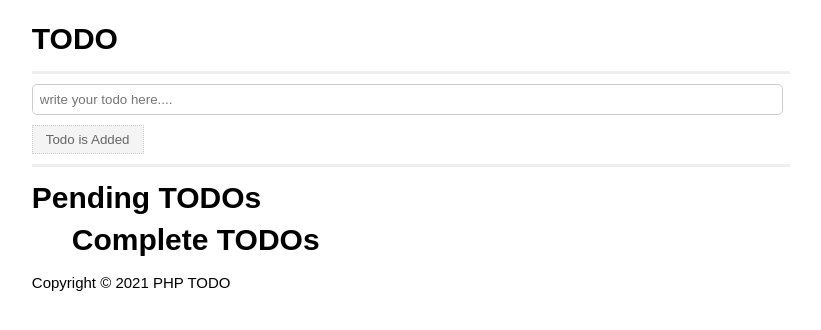
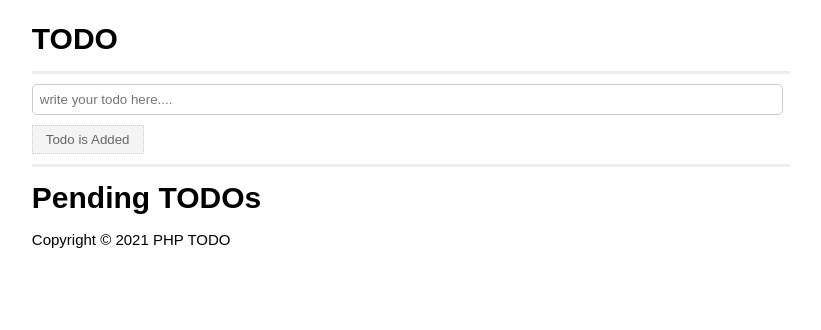
Before and after one commit to waleedrehman31/PHP-mini-projects, a PHP site: page / in a window 1280 px wide. Shown: the top 330 px of the page, without its empty margins (229-1050 px from the left). Run offline with PHP 8.4, Linux system fonts and the light colour scheme; data that the repository does not hold is empty.

Commit message:
Finalizing the code

```diff
--- a/php-todo/css/style.css
+++ b/php-todo/css/style.css
@@ -72,3 +72,14 @@ p {
     margin-top: 5px;
     margin-right: 20px;
 }
+
+.done-button {
+	background-color: lightgreen;
+	font-weight: bold;
+	display: inline-block;
+	color: #666;
+	border:  1px dotted #ccc;
+	padding: 6px 13px;
+	margin-bottom: 10px;
+	margin-right: 10px;
+}
--- a/php-todo/index.php
+++ b/php-todo/index.php
@@ -4,7 +4,7 @@
 	/*
 	* GET TODO
 	*/
-	$query = "SELECT * FROM todos";
+	$query = "SELECT * FROM todos ";
 	$result = $mysqli->query($query) or die($mysqli->error.__LINE__);
 
 
@@ -47,15 +47,13 @@
 								</form>
 							</li>
 						<?php endif ?>
-					<?php endwhile ?>
-					<h1>Complete TODOs</h1>
-					<?php while ($todos = $result->fetch_assoc()) : ?>
-						<?php  if ($complete) : ?>
+						<?php if ($todo['is_complete'] == 1 ) : ?>
 							<li>
-								<strong><span><?php echo $todos['text'] ?></span></strong>
-								<span class="time"><?php echo $todos['time'] ?></span>
+								<strong><span><?php echo $todo['text'] ?></span></strong>
+								<span class="time"><?php echo $todo['time'] ?></span>
 								<form method="POST" action="process.php">
-									<input type="hidden" name="id" value="<?php echo $todos['id'] ?>">
+									<button class="done-button" disabled/>Completed</button>
+									<input type="hidden" name="id" value="<?php echo $todo['id'] ?>" />
 									<input type="submit" name="delete" value="Delete" />
 								</form>
 							</li>
```
